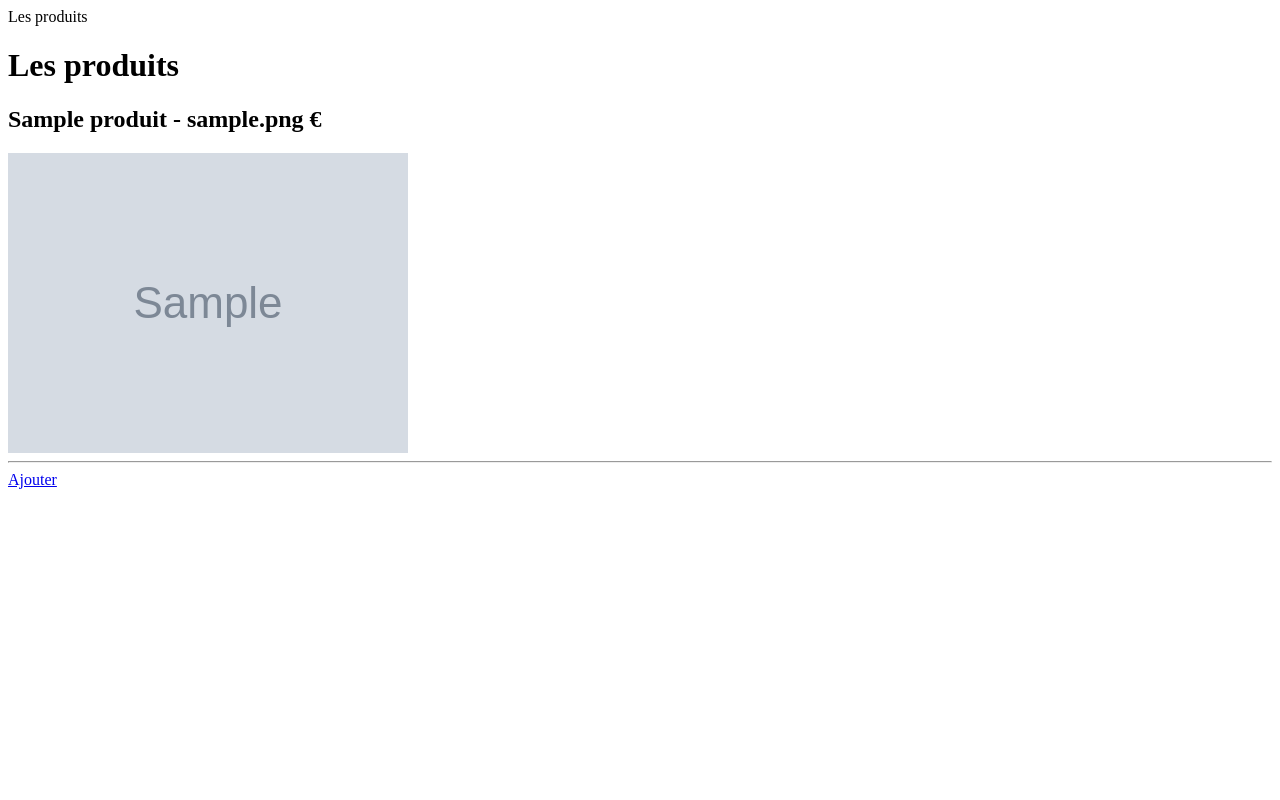
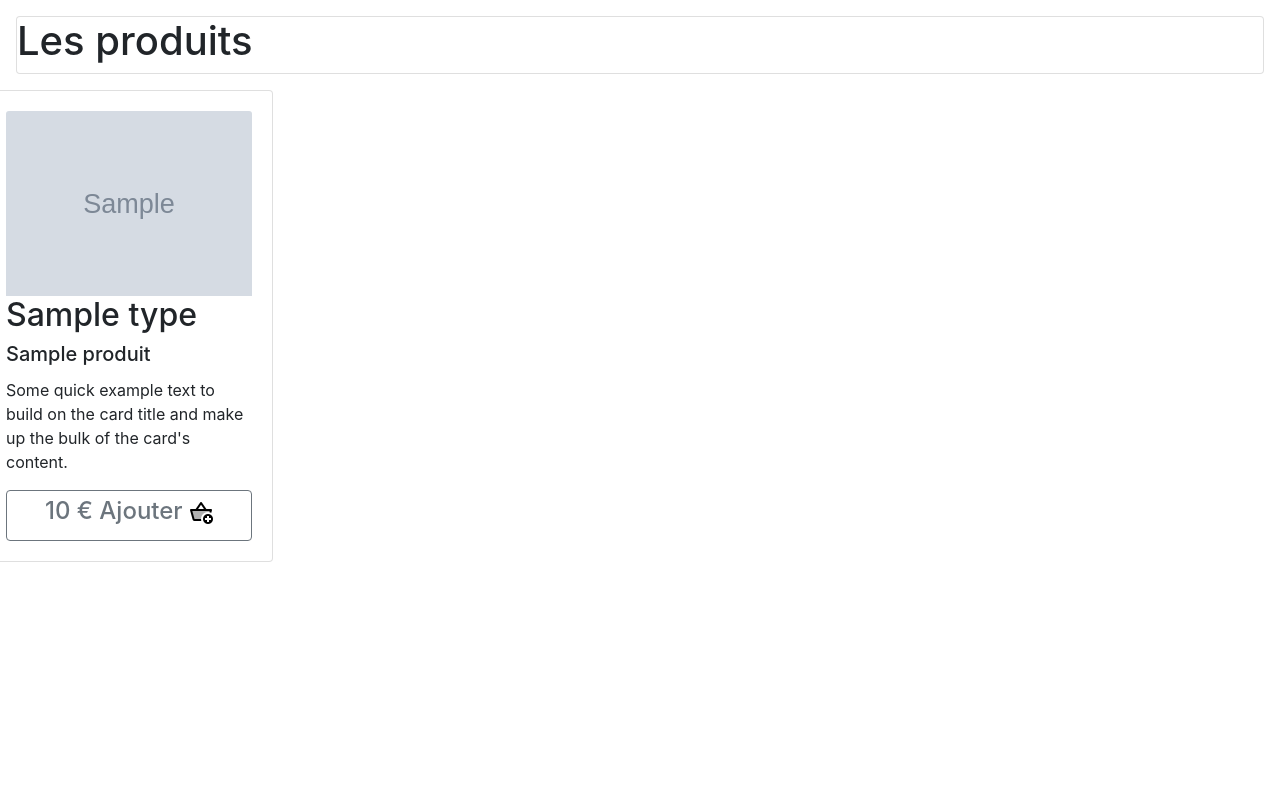
Before and after one commit to zoanlogia/pirate, a Symfony app: template templates/produits/index.html.twig in a window 1280 px wide. Run offline with Twig, Linux system fonts and the light colour scheme; the template is opened without the code that fills it: most values are stand-ins (such as "Sample title", 1, 10 or a date in 2020); grey boxes marked "Sample" are stand-in pictures; some libraries are stand-ins or nearby versions.

Commit message:
modif produits

```diff
--- a/public/css/style.css
+++ b/public/css/style.css
@@ -433,6 +433,11 @@ body {
     background-color: rgba(255, 255, 255, 0.05);
     transform: translateY(-3px); }
 
+
+    .imgpanier{
+      width: 100px;
+      height: 100px;
+    }
 .copyright {
   font-size: 1.4rem;
   color: #aaa;
--- a/src/DataFixtures/AppFixtures.php
+++ b/src/DataFixtures/AppFixtures.php
@@ -13,7 +13,7 @@ class AppFixtures extends Fixture
         $p1 = new Produits();
         $p1->setType("huiles essencielles")
            ->setNom("fruitée")
-           ->setImage("img/oil-5.jpeg")
+           ->setImage("{{ asset ('img/creme-1.jpeg')}}")
            ->setDescription("lorem...")
            ->setPrix(10);
         $manager->persist($p1);
--- a/templates/produits/index.html.twig
+++ b/templates/produits/index.html.twig
@@ -1,30 +1,37 @@
-{% block title %}Les produits
+{% block stylesheet %}
+<link rel="stylesheet" href="https://stackpath.bootstrapcdn.com/bootstrap/4.3.1/css/bootstrap.min.css" integrity="sha384-ggOyR0iXCbMQv3Xipma34MD+dH/1fQ784/j6cY/iJTQUOhcWr7x9JvoRxT2MZw1T" crossorigin="anonymous">
 {% endblock %}
+{% block body %}
 
-{% block body %}
-    <div class="bg-light p-3">
+
+    <div class="card m-3">
             <h1>Les produits</h1>
         </div>
 
         <div class="row">
             {% for produits in produit %}
-            <div class="col-4 mt-4">
-                <div class="border border-dark rounded p-2 clearfix">
-                    <h2>
-                        {{ produits.nom }}
-                        -
-                        {{ produits.image }}
-                        €
-                    </h2>
-                    <img class="img-fluid rounded" src="{{ produits.image }}" alt="Image de {{ produits.nom }}">
-                    <hr>
-                    <a href="{{ path('panier_add', {'id': produits.id}) }}" class="btn btn-success float-right">
-                        <i class="fas fa-shopping-cart mr-1"></i>
-                        Ajouter
+
+            <div class="card" style="width: 18rem;">
+
+    <div class="card-body">
+
+    <img src="{{asset('img/') }}{{produits.image}}" alt="Image de {{ produits.nom }}" class="card-img-top">
+    <h2>{{ produits.type }}</h2>
+        <h5 class="card-title">{{ produits.nom }}</h5>
+        <p class="card-text">Some quick example text to build on the card title and make up the bulk of the card's content.</p>
+
+    <a href="{{ path('panier_add', {'id': produits.id}) }}" class="btn btn-outline-secondary btn-block">
+
+            <h4>{{ produits.prix }}
+                            € Ajouter  <img src="{{ asset ('img/panier.png') }}"/></h4>
+
             </a>
+
+    </div>
     </div>
 
-            </div>
+
         {% endfor %}
         </div>
+
 {% endblock %}
```
Also changed, not shown: templates/panier/index.html.twig (+9 -2 lines), public/img/moins.png (added), public/img/panier.png (added), public/img/plus.png (added), public/img/shopping.svg (added), src/Controller/PanierController.php (line endings or trailing spaces). Lines whose indentation alone changed are shown as unchanged.
